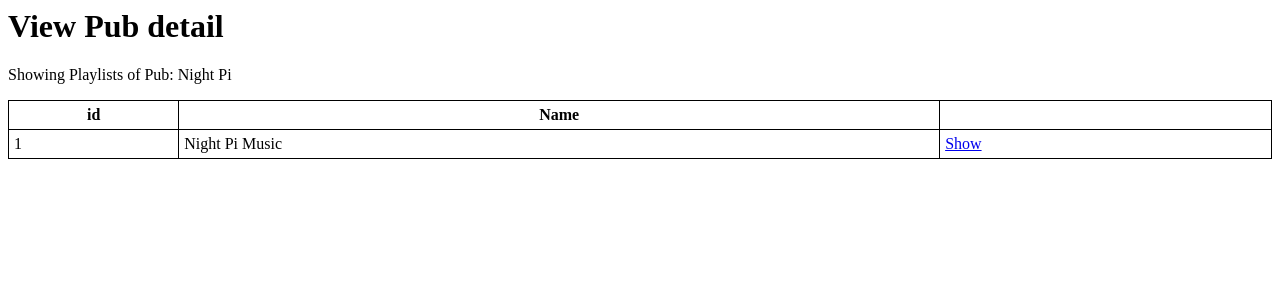
After one commit to PitonProject/PitonProject, a Django app: page /pub/1/ in a window 1280 px wide. The commit adds this page. Shown: the top 300 px of the page. Run offline with Django 3.2, Linux system fonts and the light colour scheme; data comes from the database, SQL or seed files in the repository.

Commit message:
Afegit GET /pub/id

```diff
--- a/PlayIT/PlayIT/urls.py
+++ b/PlayIT/PlayIT/urls.py
@@ -14,5 +14,6 @@ urlpatterns = patterns('',
     url(r'^login/$', 'django.contrib.auth.views.login'),
     url(r'^$', mainpage, name='home'),
     url(r'^browse$', browse),
-    url(r'^track/(\w+)/$', track)
+    url(r'^track/(\w+)/$', track),
+    url(r'^pub/(\w+)/$', get_pub)
 )
--- a/PlayIT/appPlayIT/templates/mainpage.html
+++ b/PlayIT/appPlayIT/templates/mainpage.html
@@ -18,6 +18,7 @@
                     <td>{{ pub.name }}</td>
                     <td>{{ pub.address }}</td>
                     <td>{{ pub.city }}</td>
+                    <td><a href="">Remove</a></td>
                 </tr>
             {% endfor %}
         </table>
--- /dev/null
+++ b/PlayIT/appPlayIT/templates/pub.html
@@ -0,0 +1,17 @@
+{% extends "basepage.html" %}
+{% block content %}
+    <p>Showing Playlists of Pub: {{ pub.name }}</p>
+    <table style="width:100%" >
+        <tr>
+            <th>id</th>
+            <th>Name</th>
+        </tr>
+        {% for playlist in playlists %}
+            <tr>
+                <td>{{ playlist.id }}</td>
+                <td>{{ playlist.name }}</td>
+                <td><a href="/playlist/{{ playlist.id }}">Show</a></td>
+            </tr>
+        {% endfor %}
+    </table>
+{% endblock %}
--- a/PlayIT/appPlayIT/views.py
+++ b/PlayIT/appPlayIT/views.py
@@ -103,3 +103,14 @@ def track(request, track_id):
             'track' : SpotifyBrowser.get_track_by_id(track_id)
         }
     )
+
+def get_pub(request, pub_id):
+    return render_to_response(
+        'pub.html',
+        {
+            'titlehead' : 'PlayIT - View a Pub',
+            'pagetitle' : 'View Pub detail',
+            'pub' : Pub.objects.get(id=pub_id),
+            'playlists' : Playlist.objects.filter(id_pub=pub_id)
+        }
+    )
```
